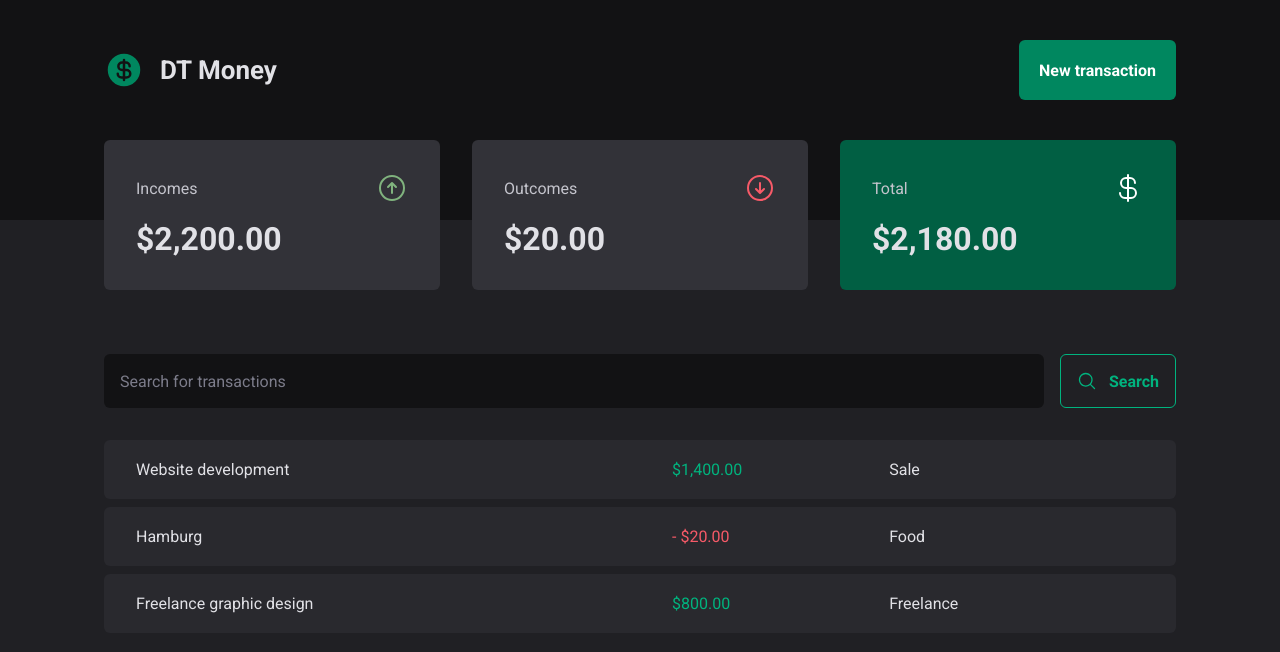
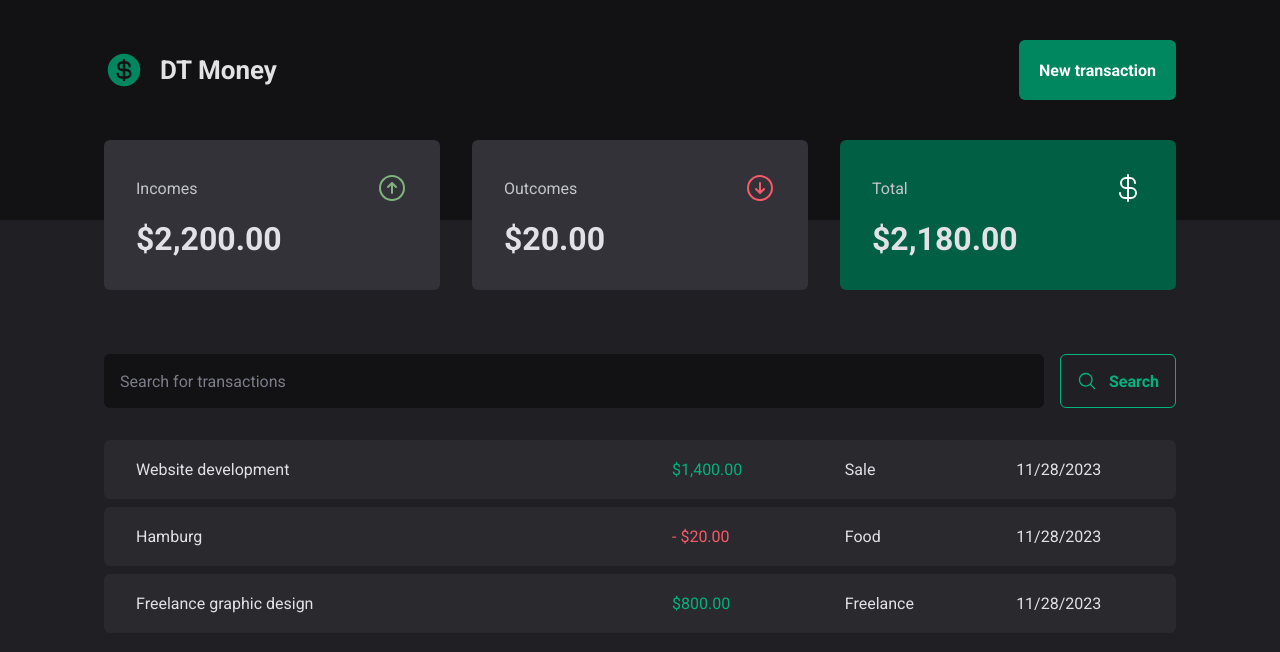
Before and after one commit to lucastenani/dt-money, a React (Vite) app: page / in a window 1280 px wide. Shown: the top 652 px of the page. Built offline with nearby package versions, Linux system fonts and the light colour scheme; data requests are answered from the project's data file.

Commit message:
formatting price

```diff
--- a/src/pages/Transactions/index.tsx
+++ b/src/pages/Transactions/index.tsx
@@ -1,6 +1,6 @@
 import { useContext } from "react";
 import { TransactionsContext } from "../../contexts/TransactionsContext";
-import { priceFormatter } from "../../utils/formatter";
+import { dateFormatter, priceFormatter } from "../../utils/formatter";
 import { Header } from "../../components/Header";
 import { SearchForm } from "../../components/SearchForm";
 import { Summary } from "../../components/Summary";
@@ -32,7 +32,9 @@ export function Transactions() {
                     </PriceHighLight>
                   </td>
                   <td>{transaction.category}</td>
-                  <td>{}</td>
+                  <td>
+                    {dateFormatter.format(new Date(transaction.createdAt))}
+                  </td>
                 </tr>
               );
             })}
```
